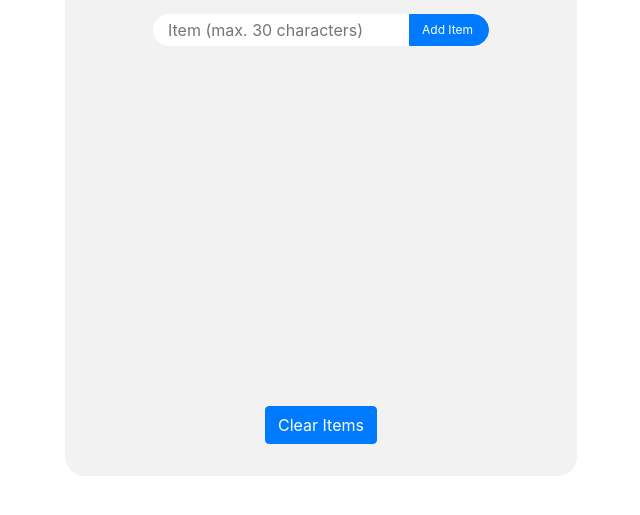
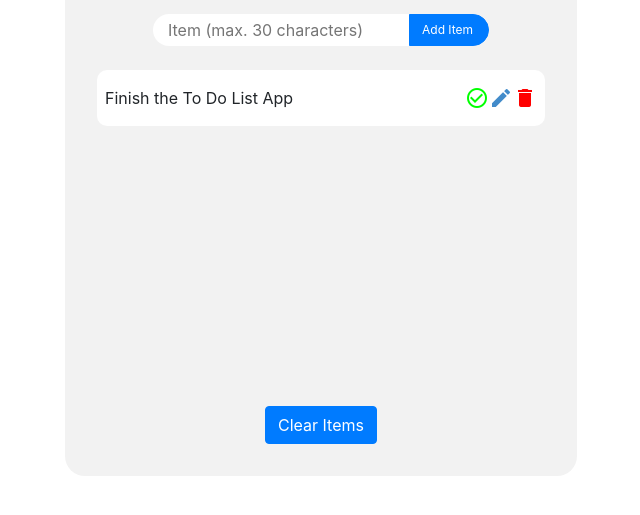
Before and after one commit to LybraJS/ToDoListApp, a plain HTML site: page index.html in a window 1280 px wide. Shown: the part 199-714 px from the top of the page, without its empty margins (319-959 px from the left). Drawn offline with nearby package versions, Linux system fonts and the light colour scheme.

Commit message:
finished all JS (I think...)

```diff
--- a/index.html
+++ b/index.html
@@ -14,41 +14,16 @@
                 <button id='input-button' class='btn btn-primary' onclick='addItem()'>Add Item</button>
             </div>
             <div class='item-list'>
-               <!-- <div class='item-box'>
-                    <p>Item</p>
+                <div class='item-box'>
+                    <p contenteditable ='true' id='item-name' >Finish the To Do List App</p>
                     <div class='icons'>
-                        <i class='material-icons' style='color: lime'>check_circle_outline</i>
-                        <i class='material-icons' style='color: #428bca'>create</i>
-                        <i class='material-icons' style='color: red'>delete</i>
+                        <i class='material-icons' id="task-finished-hard" onclick="taskFinished(this)" style='color: lime'>check_circle_outline</i>
+                        <i class='material-icons' id='task-edit-hard' onclick='editItem(this)' style='color: #428bca'>create</i>
+                        <i class='material-icons' id='delete-task-hard' onclick='deleteTask(this)' style='color: red'>delete</i>
                     </div>
                 </div>
-                <div class='item-box'>
-                    <p>Item</p>
-                    <div class='icons'>
-                        <i class='material-icons' style='color: lime'>check_circle_outline</i>
-                        <i class='material-icons' style='color: #428bca'>create</i>
-                        <i class='material-icons' style='color: red'>delete</i>
-                    </div>
-                </div>
-                <div class='item-box'>
-                    <p>Item</p>
-                    <div class='icons'>
-                        <i class='material-icons' style='color: lime'>check_circle_outline</i>
-                        <i class='material-icons' style='color: #428bca'>create</i>
-                        <i class='material-icons' style='color: red'>delete</i>
-                    </div>
-                </div>
-                <div class='item-box'>
-                    <p>Item</p>
-                    <div class='icons'>
-                        <i class='material-icons' style='color: lime'>check_circle_outline</i>
-                        <i class='material-icons' style='color: #428bca'>create</i>
-                        <i class='material-icons' style='color: red'>delete</i>
-                    </div>
-                </div> -->
-
             </div>
-            <button id='clear-items' class='btn btn-primary' onclick="clearItems()">Clear Items</button>
+            <button id='clear-items' class='btn btn-primary' onclick="clearItems(this)">Clear Items</button>
         </div>
         <script src='script.js'></script>
     </body>
--- a/script.js
+++ b/script.js
@@ -18,16 +18,23 @@ function addItem() {
 
 
     if (document.getElementById('input-field').value === '') {
+
+        // only add an error message if there is not already one
        if (document.getElementsByClassName('error-message-div').length === 0) {
         toDoBoxParent.insertBefore(errorMessageDiv, input)
         }
 }
     else {
+
+//creating and configuring elements...
+
     const createItemBox = document.createElement('div');
 createItemBox.className = 'item-box';
 
 const itemsParagraph = document.createElement('p');
 itemsParagraph.innerHTML = document.getElementById('input-field').value;
+itemsParagraph.contentEditable = 'true';
+itemsParagraph.id = 'item-name';
 //itemsParagraph.innerHTML = 'hello'
 
 const iconsDiv = document.createElement('div');
@@ -44,7 +51,9 @@ checkIcon.addEventListener('click',taskFinished);
 const editIcon = document.createElement('i');
 editIcon.className = 'material-icons';
 editIcon.style.color = '#428bca';
-editIcon.innerHTML = 'create'
+editIcon.innerHTML = 'create';
+editIcon.id = 'edit-icon';
+editIcon.addEventListener('click', editItem)
 
 const deleteIcon = document.createElement('i');
 deleteIcon.className = 'material-icons';
@@ -62,6 +71,8 @@ deleteIcon.addEventListener('click', deleteTask);
     iconsDiv.appendChild(deleteIcon);
     console.log('hello world');
 
+
+    //error message gets removed when valid item is submitted
     if (document.getElementsByClassName('error-message-div')[0]) {
         toDoBoxParent.removeChild(document.getElementsByClassName('error-message-div')[0]);
     }
@@ -69,9 +80,9 @@ deleteIcon.addEventListener('click', deleteTask);
 }
 
 function clearItems() {
-
     const itemsList = document.getElementsByClassName('item-list')[0];
 
+    //checks and deletes element(child) if its existence === true
     while (itemsList.firstChild) {
         itemsList.removeChild(itemsList.firstChild)
     }
@@ -79,18 +90,70 @@ function clearItems() {
 
 
 
-function taskFinished() {
+function taskFinished(taskFinished) {
 
     const checkIcon = document.getElementById('task-finished');
+    const hardcodedCheckIcon = document.getElementById('task-finished-hard')
 
-    this.parentNode.parentNode.style.backgroundColor = 'lime';
+    /* making a difference between the hardcoded initial task
+     and the self entered one since for some reason the dynamically
+     created ones and the hardcoded one work differently */
 
-    //console.log('task finished');
+    if (taskFinished === hardcodedCheckIcon) {
+        taskFinished.parentNode.parentNode.style.backgroundColor = 'lime'
+    }
+    else if (checkIcon) {
+
+        this.parentNode.parentNode.style.backgroundColor = 'lime';
+    }
+
+   // console.log('task finished');
 
 }
 
-function deleteTask() {
+function deleteTask(deleteTask) {
+
     const deleteIcon = document.getElementById('delete-task');
+    const hardcodedDeleteIcon = document.getElementById('delete-task-hard')
 
-    this.parentNode.parentNode.parentNode.removeChild(this.parentNode.parentNode);
+/* making a difference between the hardcoded initial task
+     and the self entered one since for some reason the dynamically
+     created ones and the hardcoded one work differently */
+
+    if (deleteTask === hardcodedDeleteIcon){
+        deleteTask.parentNode.parentNode.parentNode.removeChild(deleteTask.parentNode.parentNode)
+    }
+    else if (deleteIcon) {
+        this.parentNode.parentNode.parentNode.removeChild(this.parentNode.parentNode);
+
+    }
 }
+
+function editItem(editItem) {
+    //const itemName = document.getElementById('item-name');
+    const editIcon = document.getElementById('edit-icon')
+    const hardcodedEditIcon = document.getElementById('task-edit-hard')
+
+    /* making a difference between the hardcoded initial task
+     and the self entered one since for some reason the dynamically
+     created ones and the hardcoded one work differently */
+
+    if (editItem === hardcodedEditIcon) {
+
+        const respectiveParagraph = editItem.parentNode.parentNode.children[0];
+
+        console.log(respectiveParagraph)
+        respectiveParagraph.focus();
+        //respectiveParagraph.select();
+
+    }
+    else if (editIcon)
+    {
+        //this is getting crazy
+        const respectiveParagraph = this.parentNode.parentNode.firstChild;
+        console.log(respectiveParagraph)
+        respectiveParagraph.focus();
+        //respectiveParagraph.select();
+
+    }
+}
--- a/style.css
+++ b/style.css
@@ -13,6 +13,8 @@
 
 .icons {
   cursor: pointer;
+  display: flex;
+  align-items: center;
 }
 
 .input {
```
